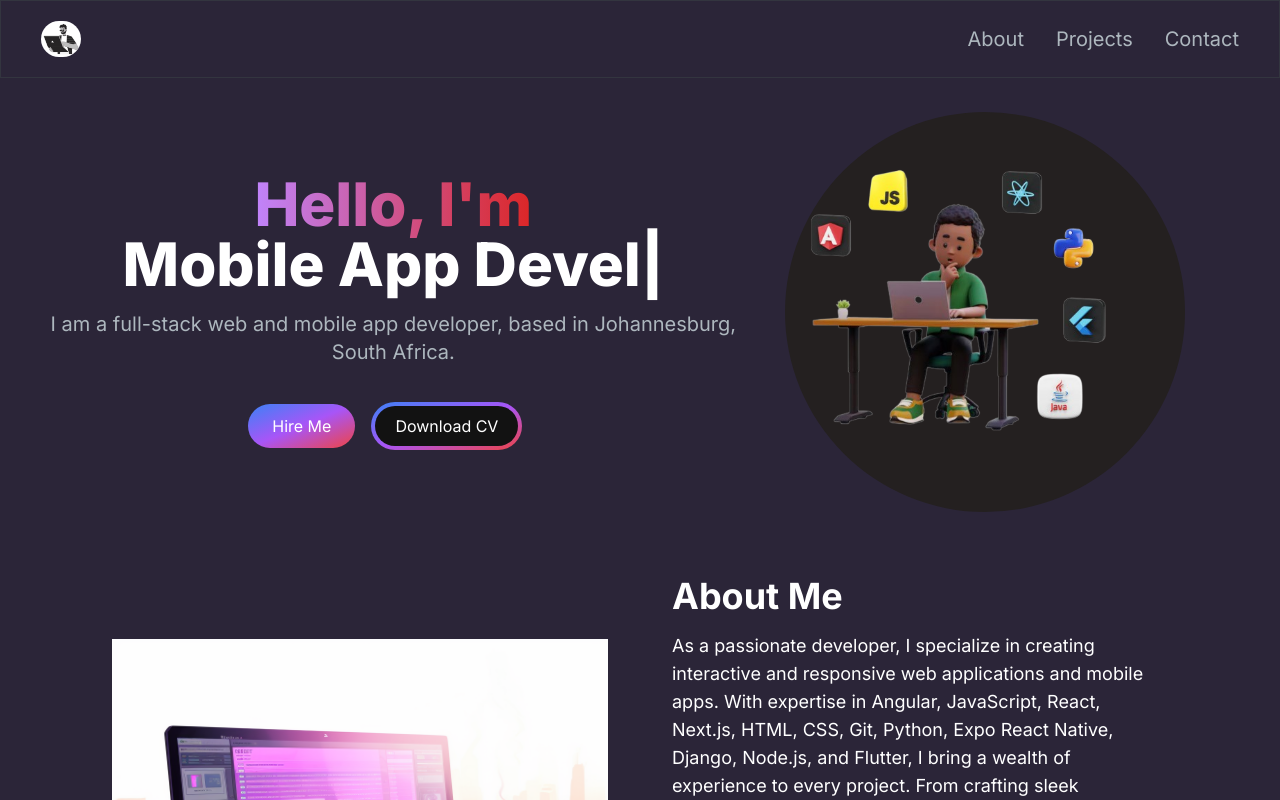
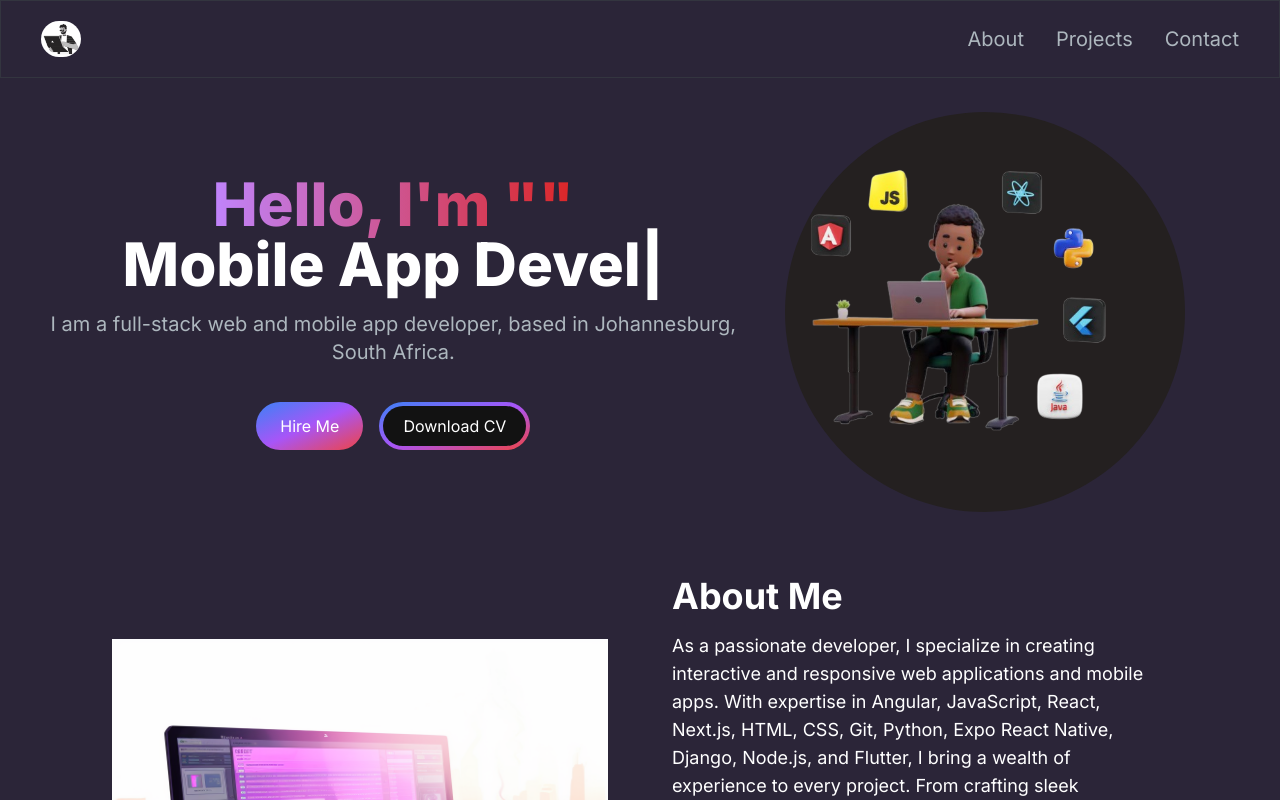
Before and after one commit to CharlieNndwa/portfolio, a Next.js app: page / in a window 1280 px wide. Shown: the top 800 px of the page. Built offline with nearby package versions, Linux system fonts and the light colour scheme.

Commit message:
first commit

```diff
--- a/src/app/components/HeroSections.jsx
+++ b/src/app/components/HeroSections.jsx
@@ -13,7 +13,7 @@ const HeroSections = () => {
         <div className="col-span-7 place-self-center text-center sm:text-lrft">
           <h1 className="text-white mb-4 text-4xl sm:text-5xl lg:text-6xl font-extrabold ">
             <span className="text-transparent bg-clip-text bg-gradient-to-r from-purple-400 to-red-600">
-              Hello, I'm {''} {/* Escape with single quotes */}
+              Hello, I'm {'""'} {/* Escape with single quotes */}
             </span>
 
             <br />
@@ -38,11 +38,10 @@ const HeroSections = () => {
             Johannesburg, South Africa.{" "}
           </p>
           <div>
-            <Link href="/#contact" className="px-6 py-3 w-full sm:w-fit rounded-full mr-4 bg-gradient-to-br from-blue-500 via-purple-500 to-red-500 hover:bg-slate-200 text-white mt-3">
-              Hire Me
-            </Link>
-
-            <button className="px-1 py-1 w-full sm:w-fit rounded-full mr-4 bg-gradient-to-br from-blue-500 via-purple-500 to-red-500 hover:bg-slate-800 text-white  mt-3">
+            <button className="px-6 py-3 w-full sm:w-fit rounded-full mr-4 bg-gradient-to-br from-blue-500 via-purple-500 to-red-500 hover:bg-slate-200 text-white">
+              <Link href="/#contact">Hire Me</Link>
+            </button>
+            <button className="px-1 py-1 w-full sm:w-fit rounded-full bg-gradient-to-br from-blue-500 via-purple-500 to-red-500 hover:bg-slate-800 text-white  mt-3">
               <span className="block bg-[#121212] hover:bg-slate-800 rounded-full px-5 py-2">
                 <Link href="/images/C.V .pdf" download="My_CV.pdf">
                   Download CV
```
